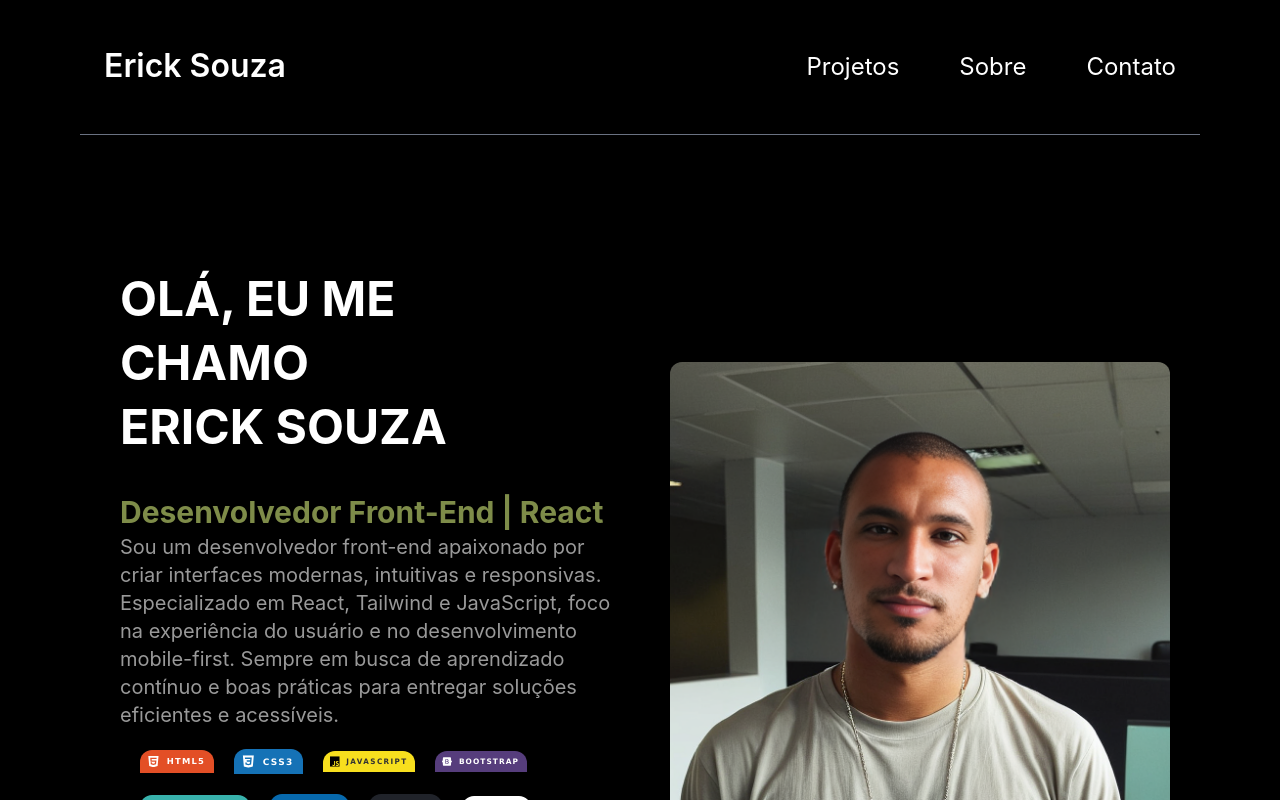
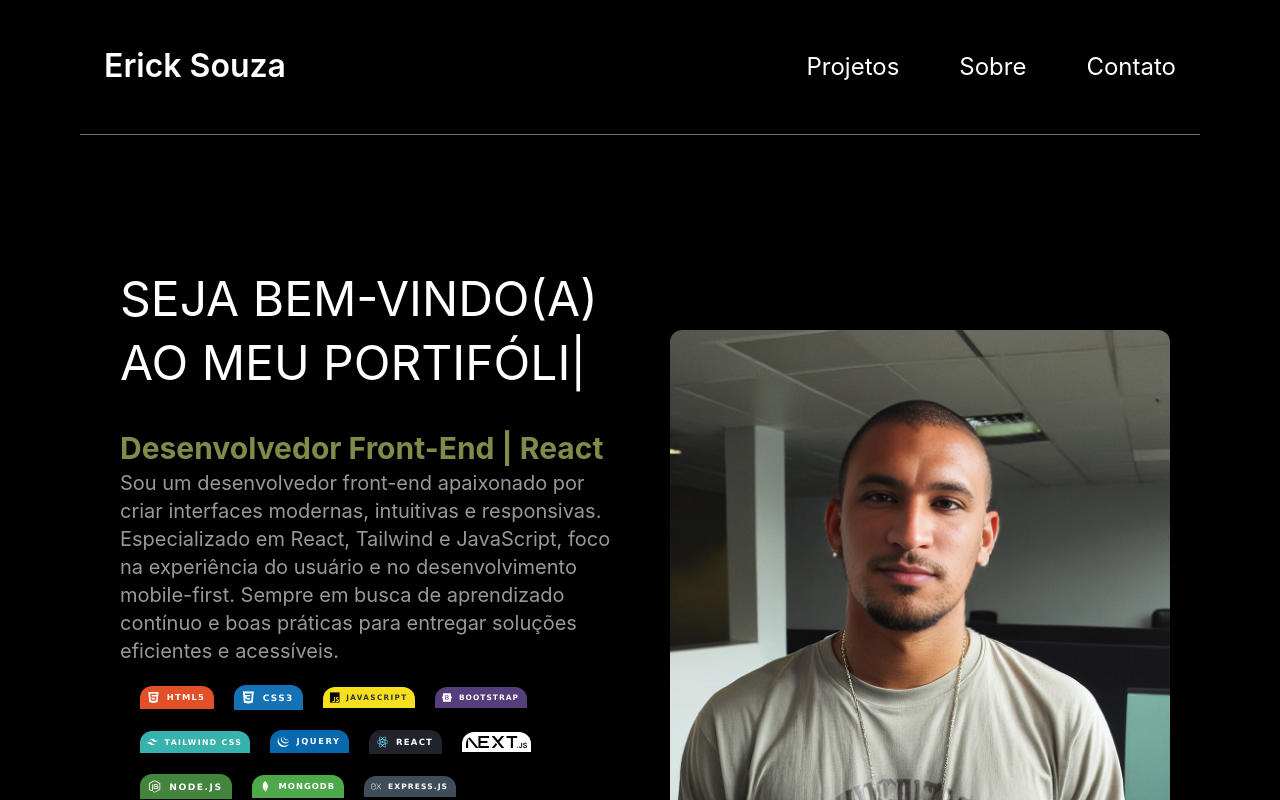
Before and after one commit to ErickSouza94/portifolio, a React (Vite) app: page / in a window 1280 px wide. Shown: the top 800 px of the page. Built offline with nearby package versions, Linux system fonts and the light colour scheme.

Commit message:
feat: add text animation to Animation component and integrate into HomePage

```diff
--- a/package.json
+++ b/package.json
@@ -16,7 +16,8 @@
     "react-dom": "^19.0.0",
     "react-icons": "^5.5.0",
     "react-leaflet": "^5.0.0",
-    "react-router-dom": "^7.2.0"
+    "react-router-dom": "^7.2.0",
+    "react-type-animation": "^3.2.0"
   },
   "devDependencies": {
     "@eslint/js": "^9.21.0",
--- /dev/null
+++ b/src/components/Animation.jsx
@@ -0,0 +1,20 @@
+import { TypeAnimation } from "react-type-animation";
+
+const Animation = () => {
+  return (
+    <TypeAnimation
+      sequence={[
+        "OLÁ, EU ME CHAMO \nERICK SOUZA",
+        2000,
+        "SEJA BEM-VINDO(A) AO MEU PORTIFÓLIO!",
+        2000,
+      ]}
+      wrapper="h1"
+      speed={50}
+      repeat={Infinity}
+      style={{ whiteSpace: "pre-wrap" }}
+    />
+  );
+};
+
+export default Animation;
--- a/src/components/Header.jsx
+++ b/src/components/Header.jsx
@@ -7,7 +7,7 @@ const Header = () => {
   return (
     <header className="relative flex justify-between items-center p-6 border-b border-gray-500 mx-auto bg-black ">
       {/* Logo */}
-      <h1 className="text-2xl font-semibold">
+      <h1 className="text-2xl font-semibold hover:scale-110 transition duration-300">
         <a href="/">Erick Souza</a>
       </h1>
 
--- a/src/pages/Connect/Connect.jsx
+++ b/src/pages/Connect/Connect.jsx
@@ -15,19 +15,19 @@ const Connect = () => {
           Email:{" "}
           <a
             href="mailto:erick.ssouza94@gmail.com"
-            className="hover:text-blue-700 transform hover:scale-105 transition duration-300"
+            className="hover:text-blue-700"
           >
             erick.ssouza94@gmail.com
           </a>
         </p>
         <p className="text-lg">
-          Para mais informações, aqui{" "}
+          Para mais informações sobre meu currículo, {" "}
           <a
             href="/erick-dev-europass.pdf"
             download={"Erick_Souza_Dev_Resume.pdf"}
-            className="hover:text-blue-700 transform hover:scale-105 transition duration-300"
+            className="hover:text-blue-700 animate-pulse"
           >
-            meu currículo
+            clique aqui
           </a>
           .
         </p>
@@ -35,7 +35,7 @@ const Connect = () => {
         <div className="flex flex-col">
           <div className="pt-10 flex gap-5 text-center justify-start">
             <FaLinkedinIn className="text-[#D3E97A] bg-black" />{" "}
-            <span className="items-center text-center text-lg">
+            <span className="items-center text-center text-lg hover:scale-110 transition duration-300">
               <a
                 href="https://www.linkedin.com/in/ericksouza94/"
                 target="_blank"
@@ -44,9 +44,9 @@ const Connect = () => {
               </a>
             </span>
           </div>
-          <div className="pt-10 flex gap-5 text-center justify-start">
+          <div className="pt-10 flex gap-5 text-center justify-start ">
             <FaGithub className="text-[#D3E97A] bg-black" />{" "}
-            <span className="items-center text-center text-lg">
+            <span className="items-center text-center text-lg hover:scale-110 transition duration-300">
               <a href="https://github.com/ErickSouza94" target="_blank">
                 GitHub
               </a>
--- a/src/pages/Connect/components/Forms.jsx
+++ b/src/pages/Connect/components/Forms.jsx
@@ -61,7 +61,7 @@ const Form = ({ initialData, onSubmit }) => {
         <div className="pt-5">
           <button
             type="submit"
-            className="w-full p-2 bg-[#D3E97A] hover:bg-emerald-50 text-gray-800 font-bold rounded transition"
+            className="w-full p-2 bg-[#D3E97A] hover:bg-emerald-50 text-gray-800 font-bold rounded transition cursor-pointer"
           >
             Enviar
           </button>
--- a/src/pages/HomePage/index.jsx
+++ b/src/pages/HomePage/index.jsx
@@ -7,6 +7,7 @@ import perfil from "/perfil.png";
 
 import { FaLinkedinIn, FaGithub } from "react-icons/fa";
 import Tools from "../../components/Tools";
+import Animation from "../../components/Animation";
 
 const Home = () => {
   const navigate = useNavigate();
@@ -15,13 +16,12 @@ const Home = () => {
     <div className="global md:pt-[80px] flex flex-col justify-center border-b-3 border-gray-500 gap-[50px] px-[20px]">
       <div className="mx-auto w-full flex flex-col-reverse md:flex-row justify-around items-center max-h-full  pb-15 border-b-3 border-gray-500 gap-5">
         <div className="w-full p-5 md:text-2xl sm:text-xl max-h-full lado-esquerdo items-center">
-          <h1 className="font-bold !text-[2em] sm:w-[350px] ">
-            OLÁ, EU ME CHAMO <br /> ERICK SOUZA
-          </h1>
+          <Animation />
           <p className="text-xl md:text-xl max-w-[800px] md:max-w-[fit] mt-2 opacity-60">
-            <strong className="title-sobre text-[#D3E97A] opacity-100 text-[30px] ">
-              Desenvolvedor Front-End | React
-            </strong>{" "}
+              <strong className="title-sobre text-[#D3E97A] opacity-100 text-[30px]">
+                Desenvolvedor Front-End | React
+              </strong>
+            {" "}
             <br />
             Sou um desenvolvedor front-end apaixonado por criar interfaces
             modernas, intuitivas e responsivas. Especializado em React, Tailwind
--- a/tailwind.config.js
+++ b/tailwind.config.js
@@ -3,12 +3,12 @@ module.exports = {
   theme: {
     extend: {},
     screens: {
-      sm: "640px",   // A partir de 640px (Mobile)
-      md: "768px",   // A partir de 768px (Tablet)
-      lg: "1024px",  // A partir de 1024px (Laptop)
-      xl: "1280px",  // A partir de 1280px (Monitores grandes)
-      "2xl": "1536px" // A partir de 1536px (Muito grandes)
-    }
+      sm: "640px", // A partir de 640px (Mobile)
+      md: "768px", // A partir de 768px (Tablet)
+      lg: "1024px", // A partir de 1024px (Laptop)
+      xl: "1280px", // A partir de 1280px (Monitores grandes)
+      "2xl": "1536px", // A partir de 1536px (Muito grandes)
+    },
   },
   plugins: [],
 };
```
Also changed, not shown: 1 other file (tests, documents, lock files or other folders).
